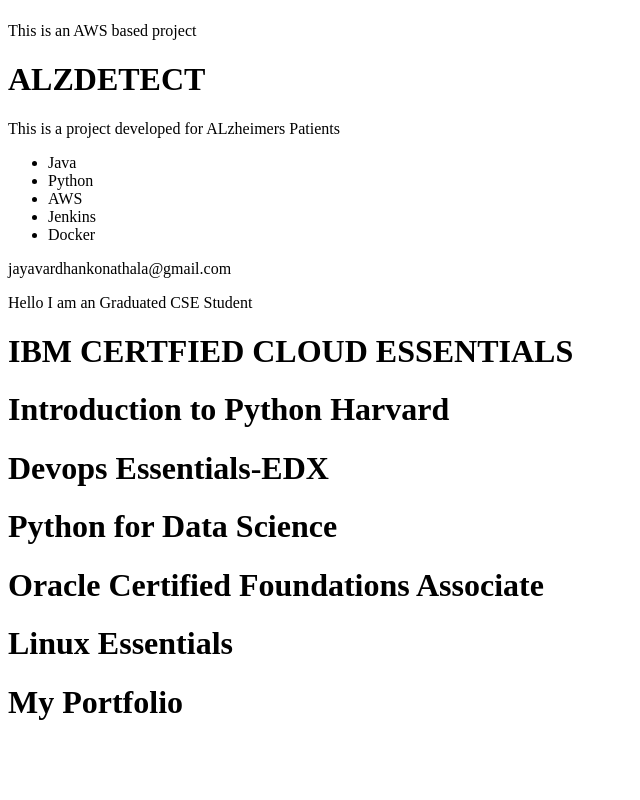
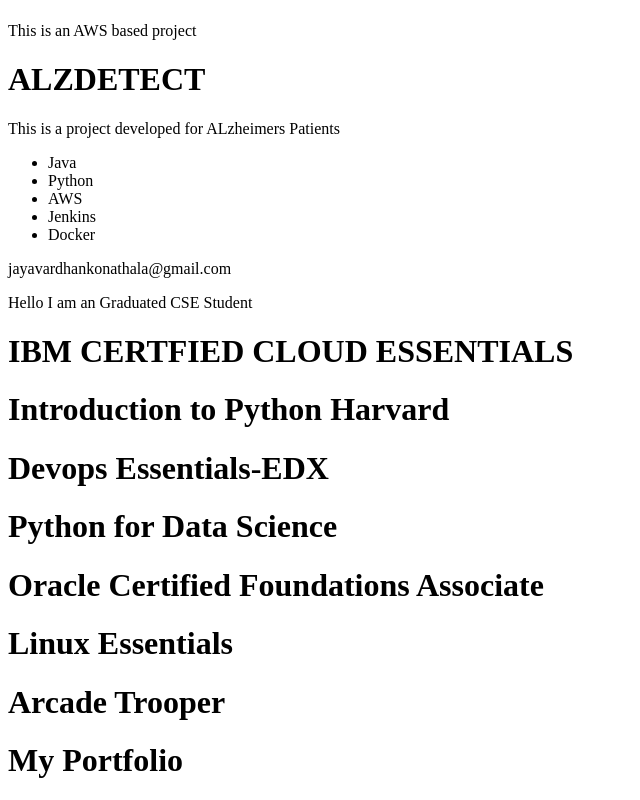
Before and after one commit to Jayavardhan56/My-Portfolio, a React app in the folder portfolio/: page / in a window 1280 px wide. Shown: the part 364-1164 px from the top of the page, without its empty margins (0-640 px from the left). Before the commit the page ends 1106 px from the top, so only its background shows below. Built offline with nearby package versions, Linux system fonts and the light colour scheme; the HTML template or start-up script is replaced by a standard one.

Commit message:
Update Certifications.jsx

```diff
--- a/portfolio/src/components/Certifications.jsx
+++ b/portfolio/src/components/Certifications.jsx
@@ -7,6 +7,7 @@
             <h1>Python for Data Science</h1>
             <h1>Oracle Certified Foundations Associate</h1>
             <h1>Linux Essentials</h1>
+            <h1>Arcade Trooper</h1>
         </>
     )
 }
```
